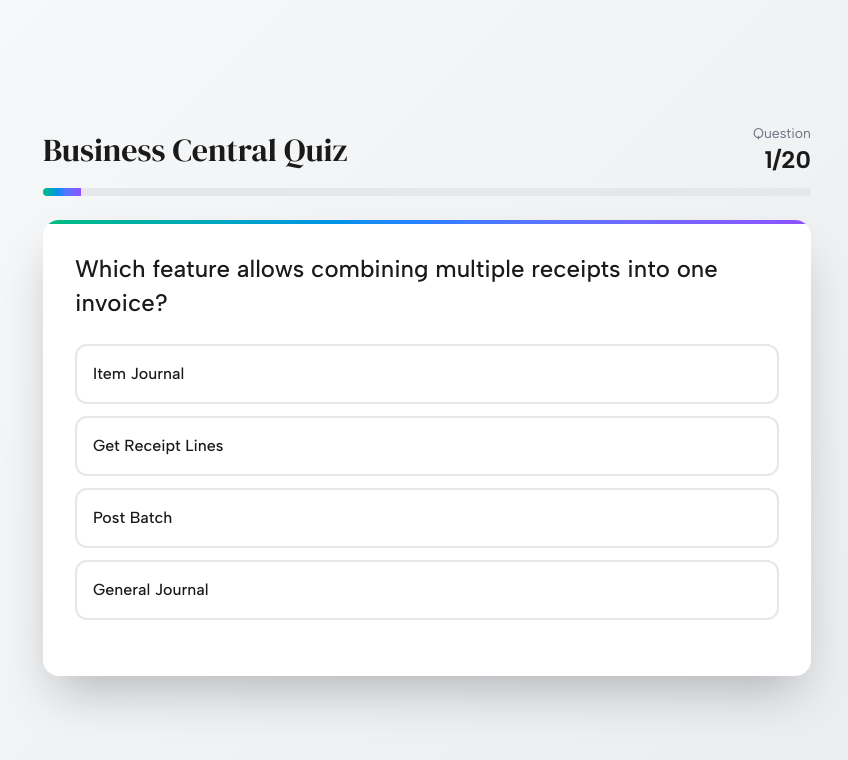
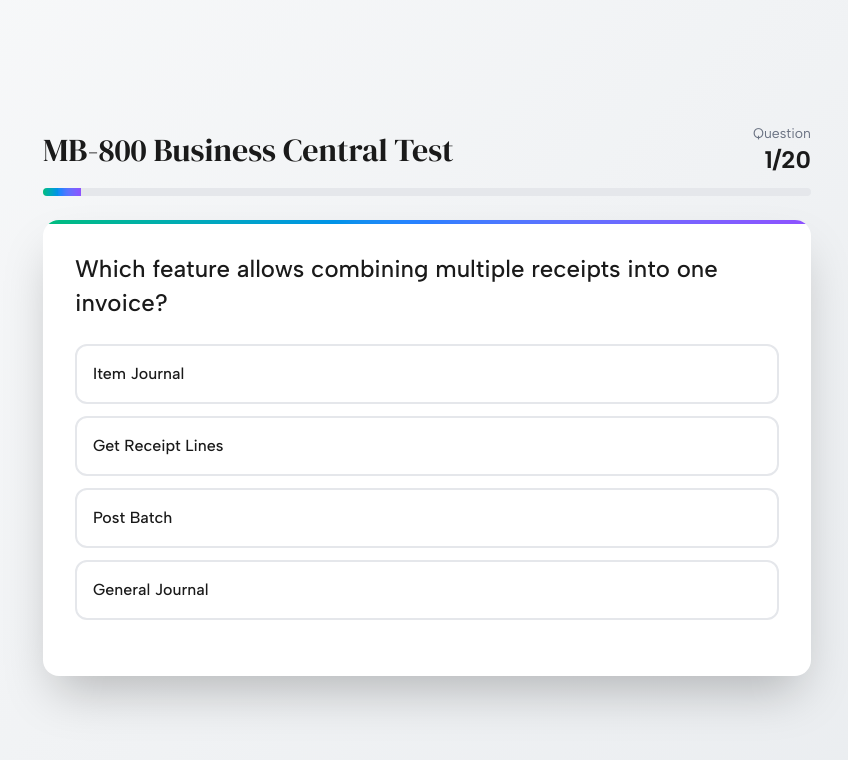
Before and after one commit to AlexanderBrady/mb800-quiz-app, a React (Vite) app: page / in a window 1280 px wide. Shown: the top 760 px of the page, without its empty margins (213-1061 px from the left). Built offline with nearby package versions, Linux system fonts and the light colour scheme.

Commit message:
title change

```diff
--- a/src/app/App.tsx
+++ b/src/app/App.tsx
@@ -331,7 +331,7 @@
             >
               {quizState === "review"
                 ? "Review Incorrect Questions"
-                : "Business Central Quiz"}
+                : "MB-800 Business Central Test"}
             </h1>
             <div className="text-right">
               <div className="text-sm text-gray-500">Question</div>
```
